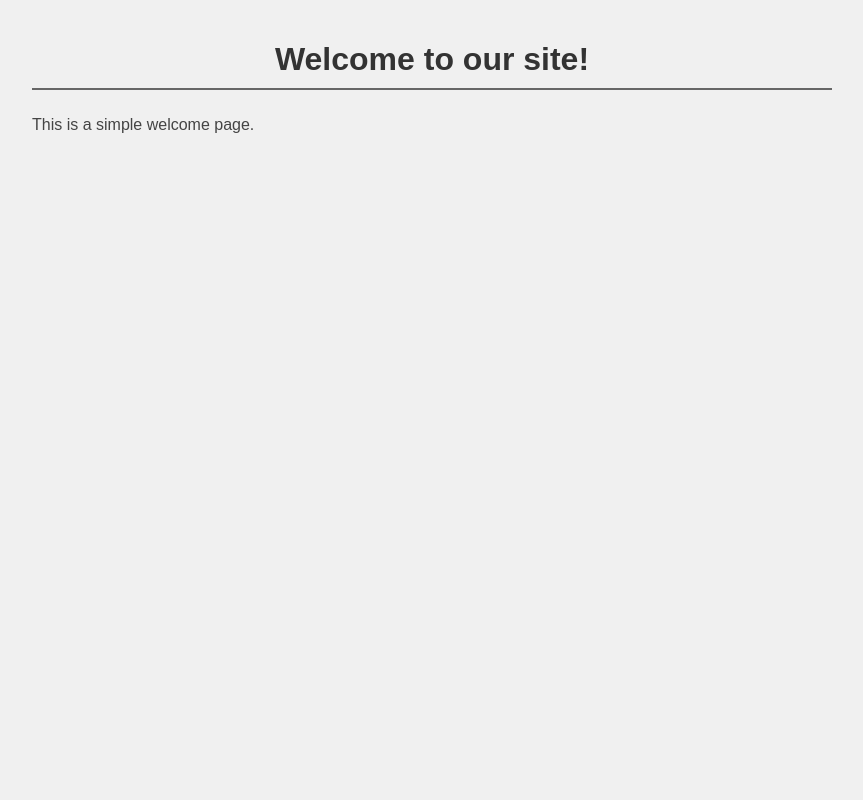
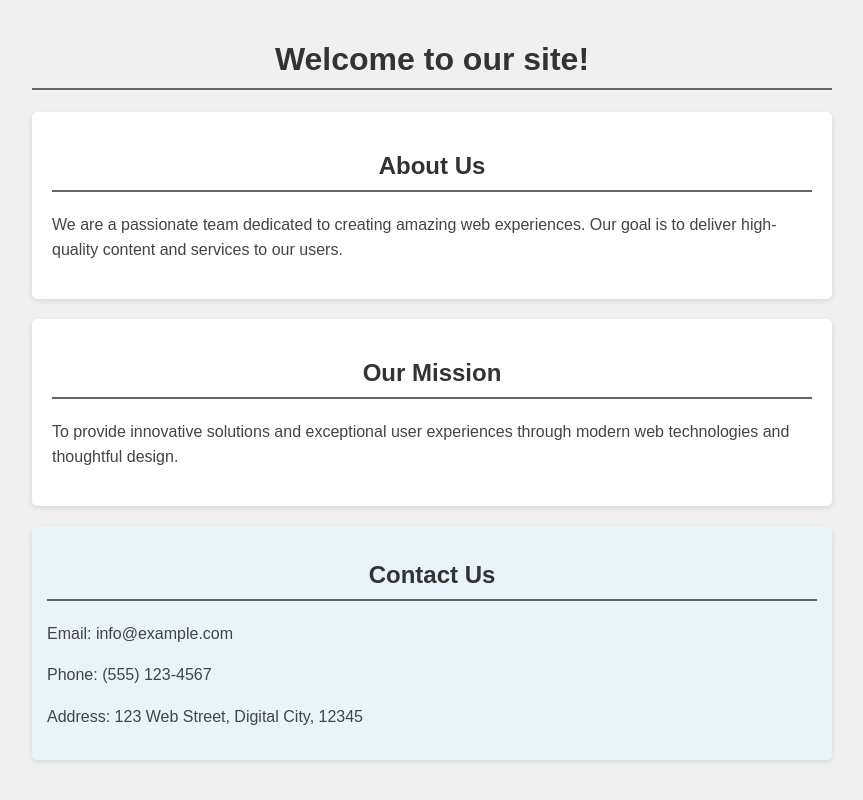
Before and after one commit to Dan3210/testing, a plain HTML site: page index.html in a window 1280 px wide. Shown: the whole page, without its empty margins (208-1071 px from the left). Drawn offline with Linux system fonts and the light colour scheme.

Commit message:
Add more content sections to the page

```diff
--- a/index.html
+++ b/index.html
@@ -12,7 +12,7 @@
             padding: 20px;
             background-color: #f0f0f0;
         }
-        h1 {
+        h1, h2 {
             color: #333;
             text-align: center;
             border-bottom: 2px solid #666;
@@ -22,10 +22,39 @@
             line-height: 1.6;
             color: #444;
         }
+        .section {
+            background-color: white;
+            padding: 20px;
+            margin: 20px 0;
+            border-radius: 5px;
+            box-shadow: 0 2px 5px rgba(0,0,0,0.1);
+        }
+        .contact-info {
+            background-color: #e8f4f8;
+            padding: 15px;
+            border-radius: 5px;
+            margin-top: 20px;
+        }
     </style>
 </head>
 <body>
     <h1>Welcome to our site!</h1>
-    <p>This is a simple welcome page.</p>
+
+    <div class="section">
+        <h2>About Us</h2>
+        <p>We are a passionate team dedicated to creating amazing web experiences. Our goal is to deliver high-quality content and services to our users.</p>
+    </div>
+
+    <div class="section">
+        <h2>Our Mission</h2>
+        <p>To provide innovative solutions and exceptional user experiences through modern web technologies and thoughtful design.</p>
+    </div>
+
+    <div class="section contact-info">
+        <h2>Contact Us</h2>
+        <p>Email: info@example.com</p>
+        <p>Phone: (555) 123-4567</p>
+        <p>Address: 123 Web Street, Digital City, 12345</p>
+    </div>
 </body>
 </html>
```
